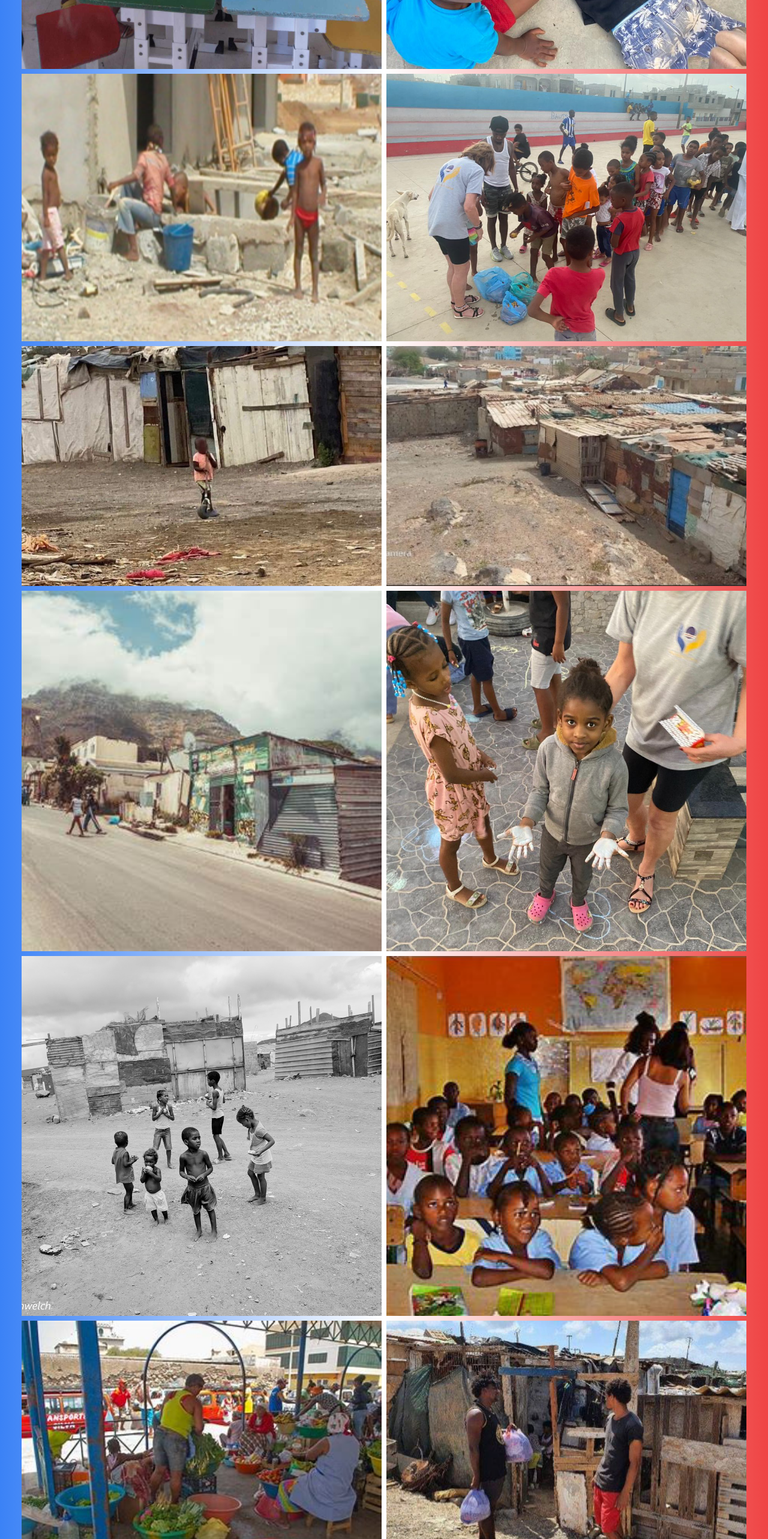
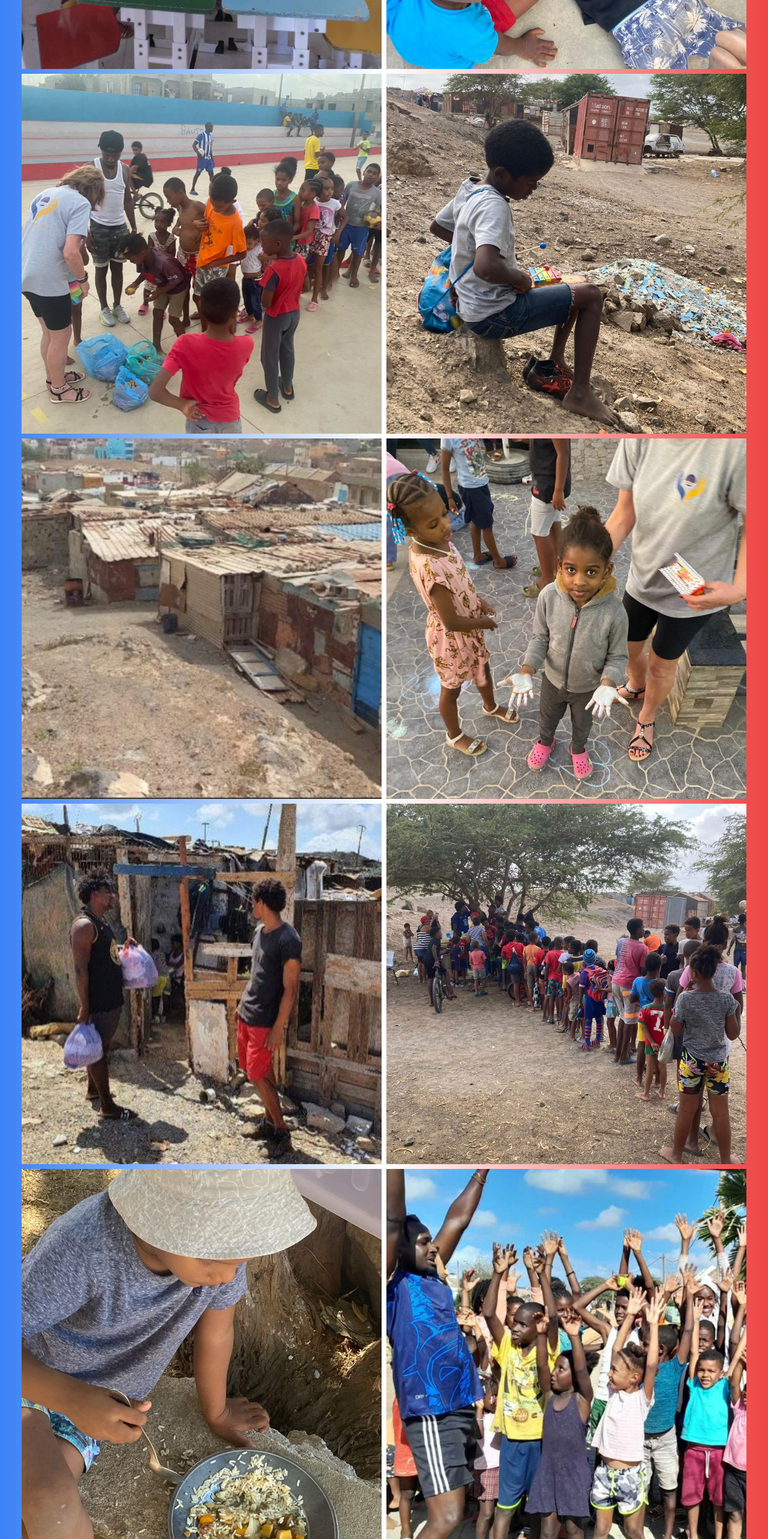
Before and after one commit to jacam666/capeverde, a Next.js app: page /galleryPage in a window 1280 px wide. Shown: the part 840-3406 px from the top of the page at 60% size. Built offline with nearby package versions, Linux system fonts and the light colour scheme.

Commit message:
added link to paypal image and text

```diff
--- a/src/app/donatePage/page.tsx
+++ b/src/app/donatePage/page.tsx
@@ -1,6 +1,7 @@
 import 'mdb-react-ui-kit/dist/css/mdb.min.css';
 import ResponsiveNavbar from "../components/ResponsiveNavbar"
 import DonateButton from '../components/DonateButton';
+import Link from 'next/link';
 
 
 export const metadata = {
@@ -25,7 +26,8 @@ export default function Donate() {
                             </div>
                         </div>
                         <div className='flex items-center'>
-                            Thanks to TUI UK, My Cape Verde can apply to TUI for up to 20kg of free charitable luggage per booking, for travellers from the UK. This enables visitors to bring over much needed donations and supplies for charitable usage.                        </div>
+                            Thanks to TUI UK, My Cape Verde can apply to TUI for up to 20kg of free charitable luggage per booking, for travellers from the UK. This enables visitors to bring over much needed donations and supplies for charitable usage.
+                        </div>
                         <div className="flex justify-center">
                             <div>
                                 <img className='' src="/images/tui-luggage-barcode.jpg" alt="Image 2" />
@@ -39,23 +41,24 @@ export default function Donate() {
                 <div className='border border-gray-400 shadow-md py-2 my-3'>
                     <div className="grid sm:grid-cols-2  lg:grid-cols-4 gap-2 pt-3 mx-3 mb-3">
                         <div className="flex justify-center">
-                            <div className="image-container">
+                            <a href='https://paypal.com' className="image-container">
                                 <img src="/images/paypal.png" alt="Image 1" />
-                            </div>
+                            </a>
                         </div>
                         <div className='flex items-center'>
-                            If you want to donate via Paypal, simply click here and follow the simple instructions. Paypal is safe and secure, and you can donate via Paypal also if you do not have a Paypal account.
+                            <p>If you want to donate via Paypal, simply click <a href='https://paypal.com'>here</a> and follow the simple instructions. Paypal is safe and secure, and you can donate via Paypal also if you do not have a Paypal account.
+                            </p>
                         </div>
                         <div>
                             <div className='image-container'>
-                                <img src='/images/paypal-demo-barcode.jpg'/>
+                                <img src='/images/paypal-demo-barcode.jpg' />
                             </div>
                         </div>
                         <div className='flex text-center items-center'>
-                        Please select the Friends and Family option to prevent any fees Thank you! Or scan the barcode.</div>
+                            Please select the Friends and Family option to prevent any fees Thank you! Or scan the barcode.</div>
                     </div>
                 </div>
             </div>
-        </div>
+        </div >
     );
 }
--- a/src/app/galleryPage/page.tsx
+++ b/src/app/galleryPage/page.tsx
@@ -14,14 +14,14 @@ export default function Gallery() {
                     </div>
                     <div className="flex justify-center">
                         <div className="image-container">
-                            <img src="/images/gallery12.jpg" className="max-w-full " />
+                            <img src="/images/gallery12.jpg" alt="image-2" className="max-w-full " />
                         </div>
                     </div>
-                    <div className="flex justify-center">
+                    {/* <div className="flex justify-center">
                         <div className="image-container">
                             <img src="/images/R_edited2.jpg" alt="Image 3" className="max-w-full " />
                         </div>
-                    </div>
+                    </div> */}
                     <div className="flex justify-center">
                         <div className="image-container">
                             <img src="images/gallery14.jpg" alt="Image 4" className="max-w-full " />
@@ -29,7 +29,7 @@ export default function Gallery() {
                     </div>
                     <div className="flex justify-center">
                         <div className="image-container">
-                            <img src="/images/WhatsApp Image 2024-04-27 at 17.10_edited.jpg" alt="Image 5" className="max-w-full " />
+                            <img src="/images/gallery15.jpg" alt="Image 5" className="max-w-full " />
                         </div>
                     </div>
                     <div className="flex justify-center">
@@ -37,31 +37,31 @@ export default function Gallery() {
                             <img src="/images/Whats App Image 2024-04-27 at 17.10_edited.jpg" alt="Image 6" className="max-w-full " />
                         </div>
                     </div>
-                    <div className="flex justify-center">
+                    {/* <div className="flex justify-center">
                         <div className="image-container">
                             <img src="/images/OIP (1).jpeg" alt="Image 7" className="max-w-full " />
                         </div>
-                    </div>
+                    </div> */}
                     <div className="flex justify-center">
                         <div className="image-container">
                             <img src="/images/fundraise3.jpg" alt="Image 8" className="max-w-full " />
                         </div>
                     </div>
-                    <div className="flex justify-center">
+                    {/* <div className="flex justify-center">
                         <div className="image-container">
                             <img src="/images/espargos-sal-cape-verde-wm.jpg" alt="Image 9" className="max-w-full " />
                         </div>
-                    </div>
-                    <div className="flex justify-center">
+                    </div> */}
+                    {/* <div className="flex justify-center">
                         <div className="image-container">
                             <img src="/images/download_schooledited.jpg" alt="Image 10" className="max-w-full " />
                         </div>
-                    </div>
-                    <div className="flex justify-center">
+                    </div> */}
+                    {/* <div className="flex justify-center">
                         <div className="image-container">
                             <img src="/images/localbusiness2.jpeg" alt="Image 11" className="max-w-full " />
                         </div>
-                    </div>
+                    </div> */}
                     <div className="flex justify-center">
                         <div className="image-container">
                             <img src="/images/shanty.jpg" alt="Image 12" className="max-w-full " />
@@ -72,11 +72,11 @@ export default function Gallery() {
                             <img src="/images/gallery1.jpg" alt="Image 13" className="max-w-full " />
                         </div>
                     </div>
-                    <div className="flex justify-center">
+                    {/* <div className="flex justify-center">
                         <div className="image-container">
                             <img src="/images/sports.jpg" alt="Image 14" className="max-w-full " />
                         </div>
-                    </div>
+                    </div> */}
                     <div className="flex justify-center">
                         <div className="image-container">
                             <img src="/images/gallery2.jpg" alt="Image 15" className="max-w-full " />
--- a/src/app/ourTeam/page.tsx
+++ b/src/app/ourTeam/page.tsx
@@ -84,7 +84,7 @@ export default function Team() {
                             <img className="image-container" src="/images/volunteer8.jpg" alt="volunteer-6" />
                             <h2 className="text-center text-black">Marco</h2>
                         </div>
-                        <div className="mt-3 mx-2">
+                        <div className="mt-3 mx-2 mb-5">
                             <img className="image-container" src="/images/volunteer9.jpg" alt="volunteer-6" />
                             <h2 className="text-center text-black">Fortz</h2>
                         </div>
```
Also changed, not shown: public/images/gallery15.jpg (added).
